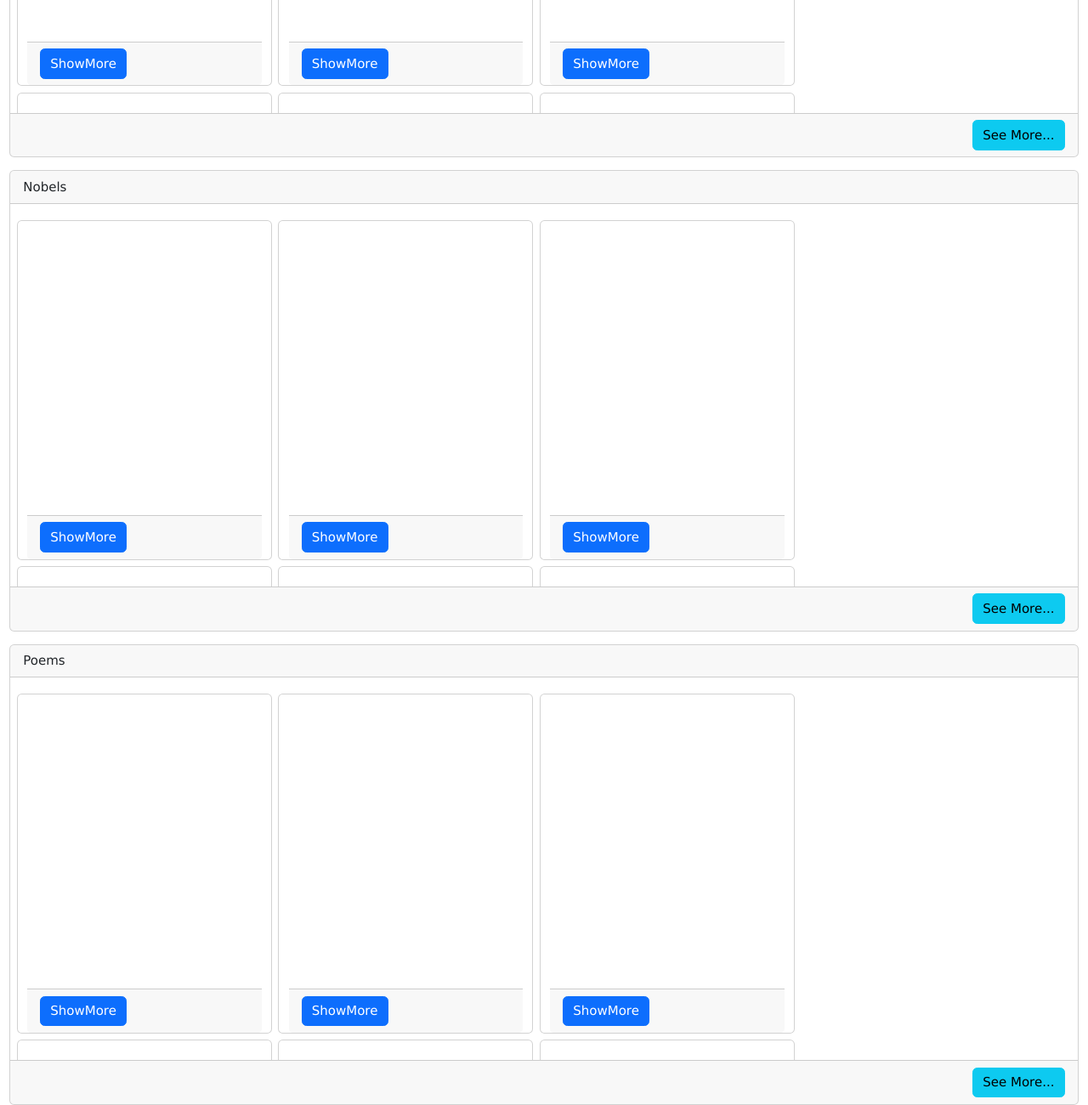
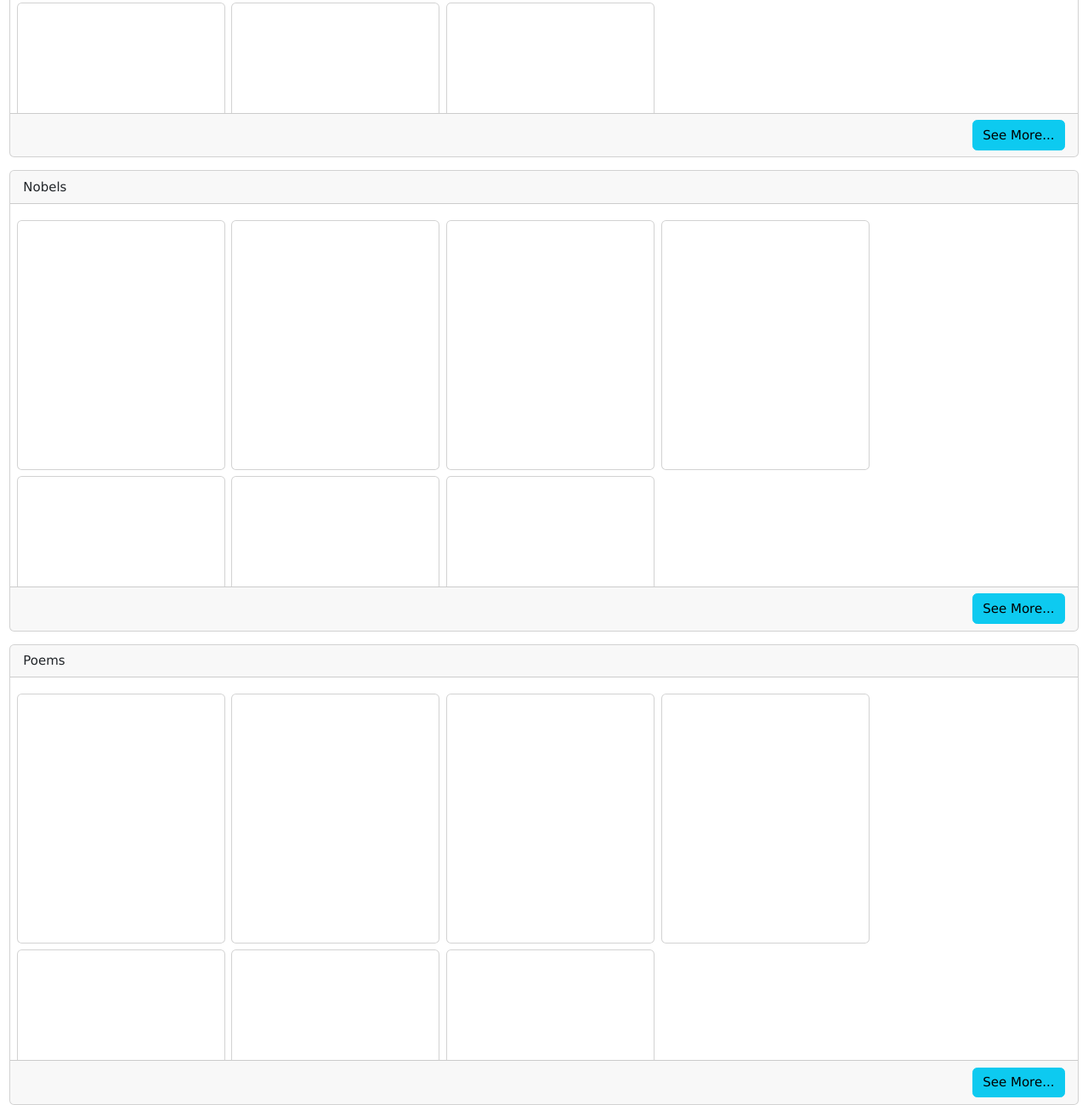
Before and after one commit to pyaephyo11979/OnlineLibrary, a website: page FrontEnd/index.html in a window 1280 px wide. Shown: the part 417-1717 px from the top of the page at 85% size. Drawn offline with nearby package versions, Linux system fonts and the light colour scheme.

Commit message:
Edit index.html

```diff
--- a/FrontEnd/index.html
+++ b/FrontEnd/index.html
@@ -68,70 +68,49 @@
             </div>
         </header>
         <section class=" mt-2" id="home">
-            <div class="card   " id="booksOfTheDay">
+            <div class="card  mtt-2 " id="booksOfTheDay">
                 <div class="card-header">Books Of The Day</div>
                 <div class="card-body row d-flex flex-row overflow-auto flex-wrap " style="width:100%; height:450px;">
-                <div class="col-3 m-1 col-sm-12 card " id="" style="width:300px; height:400px;">
+                <div class="col-3 m-1 col-sm-12 card " id="" style="width:20%; height:70%;">
                     <div class="card-body">
                         <div class="card-img-top"><img src="" class="img-fluid" style="width:100%;" alt=""></div>
                         <div class="card-text"><h3 class="info "></h3></div>
                     </div>
-                    <div class="card-footer">
-                        <a href="" class="btn btn-primary">ShowMore</a>
-                    </div>
                 </div>
-                <div class="col-3 m-1 col-sm-12 card " id="" style="width:300px; height:400px;">
+                <div class="col-3 m-1 col-sm-12 card " id="" style="width:20%; height:70%;">
                     <div class="card-body">
                         <div class="card-img-top"><img src="" class="img-fluid" style="width:100%;" alt=""></div>
                         <div class="card-text"><h3 class="info "></h3></div>
                     </div>
-                    <div class="card-footer">
-                        <a href="" class="btn btn-primary">ShowMore</a>
-                    </div>
                 </div>
-                <div class="col-3 m-1 col-sm-12 card " id="" style="width:300px; height:400px;">
+                <div class="col-3 m-1 col-sm-12 card " id="" style="width:20%; height:70%;">
                     <div class="card-body">
                         <div class="card-img-top"><img src="" class="img-fluid" style="width:100%;" alt=""></div>
                         <div class="card-text"><h3 class="info "></h3></div>
                     </div>
-                    <div class="card-footer">
-                        <a href="" class="btn btn-primary">ShowMore</a>
-                    </div>
                 </div>
-                <div class="col-3 m-1 col-sm-12 card " id="" style="width:300px; height:400px;">
+                <div class="col-3 m-1 col-sm-12 card " id="" style="width:20%; height:70%;">
                     <div class="card-body">
                         <div class="card-img-top"><img src="" class="img-fluid" style="width:100%;" alt=""></div>
                         <div class="card-text"><h3 class="info "></h3></div>
                     </div>
-                    <div class="card-footer">
-                        <a href="" class="btn btn-primary">ShowMore</a>
-                    </div>
                 </div>
-                <div class="col-3 m-1 col-sm-12 card " id="" style="width:300px; height:400px;">
+                <div class="col-3 m-1 col-sm-12 card " id="" style="width:20%; height:70%;">
                     <div class="card-body">
                         <div class="card-img-top"><img src="" class="img-fluid" style="width:100%;" alt=""></div>
                         <div class="card-text"><h3 class="info "></h3></div>
                     </div>
-                    <div class="card-footer">
-                        <a href="" class="btn btn-primary">ShowMore</a>
-                    </div>
                 </div>
-                <div class="col-3 m-1 col-sm-12 card " id="" style="width:300px; height:400px;">
+                <div class="col-3 m-1 col-sm-12 card " id="" style="width:20%; height:70%;">
                     <div class="card-body">
                         <div class="card-img-top"><img src="" class="img-fluid" style="width:100%;" alt=""></div>
                         <div class="card-text"><h3 class="info "></h3></div>
                     </div>
-                    <div class="card-footer">
-                        <a href="" class="btn btn-primary">ShowMore</a>
-                    </div>
                 </div>
-                <div class="col-3 m-1 col-sm-12 card " id="" style="width:300px; height:400px;">
+                <div class="col-3 m-1 col-sm-12 card " id="" style="width:20%; height:70%;">
                     <div class="card-body">
                         <div class="card-img-top"><img src="" class="img-fluid" style="width:100%;" alt=""></div>
                         <div class="card-text"><h3 class="info "></h3></div>
-                    </div>
-                    <div class="card-footer">
-                        <a href="" class="btn btn-primary">ShowMore</a>
                     </div>
                 </div>
                 </div>
@@ -144,67 +123,46 @@
             <div class="card mt-3" id="Nobels">
                 <div class="card-header">Nobels</div>
                 <div class="card-body row d-flex flex-ro overflow-auto flex-wrap" style="width:100%; height:450px;">
-                <div class="col-3 col-lg-12 card m-1" id="" style="width:300px; height:400px;">
+                <div class="col-3 col-lg-12 card m-1" id="" style="width:20%; height:70%;">
                     <div class="card-body">
                         <div class="card-img-top"><img src="" class="img-fluid" style="width:100%;" alt=""></div>
                         <div class="card-text"><h3 class="info "></h3></div>
                     </div>
-                    <div class="card-footer">
-                        <a href="" class="btn btn-primary">ShowMore</a>
-                    </div>
                 </div>
-                <div class="col-3 col-lg-12 card m-1" id="" style="width:300px; height:400px;">
+                <div class="col-3 col-lg-12 card m-1" id="" style="width:20%; height:70%;">
                     <div class="card-body">
                         <div class="card-img-top"><img src="" class="img-fluid" style="width:100%;" alt=""></div>
                         <div class="card-text"><h3 class="info "></h3></div>
                     </div>
-                    <div class="card-footer">
-                        <a href="" class="btn btn-primary">ShowMore</a>
-                    </div>
                 </div>
-                <div class="col-3 col-lg-12 card m-1" id="" style="width:300px; height:400px;">
+                <div class="col-3 col-lg-12 card m-1" id="" style="width:20%; height:70%;">
                     <div class="card-body">
                         <div class="card-img-top"><img src="" class="img-fluid" style="width:100%;" alt=""></div>
                         <div class="card-text"><h3 class="info "></h3></div>
                     </div>
-                    <div class="card-footer">
-                        <a href="" class="btn btn-primary">ShowMore</a>
-                    </div>
                 </div>
-                <div class="col-3 col-lg-12 card m-1" id="" style="width:300px; height:400px;">
+                <div class="col-3 col-lg-12 card m-1" id="" style="width:20%; height:70%;">
                     <div class="card-body">
                         <div class="card-img-top"><img src="" class="img-fluid" style="width:100%;" alt=""></div>
                         <div class="card-text"><h3 class="info "></h3></div>
                     </div>
-                    <div class="card-footer">
-                        <a href="" class="btn btn-primary">ShowMore</a>
-                    </div>
                 </div>
-                <div class="col-3 col-lg-12 card m-1" id="" style="width:300px; height:400px;">
+                <div class="col-3 col-lg-12 card m-1" id="" style="width:20%; height:70%;">
                     <div class="card-body">
                         <div class="card-img-top"><img src="" class="img-fluid" style="width:100%;" alt=""></div>
                         <div class="card-text"><h3 class="info "></h3></div>
                     </div>
-                    <div class="card-footer">
-                        <a href="" class="btn btn-primary">ShowMore</a>
-                    </div>
                 </div>
-                <div class="col-3 col-lg-12 card m-1" id="" style="width:300px; height:400px;">
+                <div class="col-3 col-lg-12 card m-1" id="" style="width:20%; height:70%;">
                     <div class="card-body">
                         <div class="card-img-top"><img src="" class="img-fluid" style="width:100%;" alt=""></div>
                         <div class="card-text"><h3 class="info "></h3></div>
                     </div>
-                    <div class="card-footer">
-                        <a href="" class="btn btn-primary">ShowMore</a>
-                    </div>
                 </div>
-                <div class="col-3 col-lg-12 card m-1" id="" style="width:300px; height:400px;">
+                <div class="col-3 col-lg-12 card m-1" id="" style="width:20%; height:70%;">
                     <div class="card-body">
                         <div class="card-img-top"><img src="" class="img-fluid" style="width:100%;" alt=""></div>
                         <div class="card-text"><h3 class="info "></h3></div>
-                    </div>
-                    <div class="card-footer">
-                        <a href="" class="btn btn-primary">ShowMore</a>
                     </div>
                 </div>
                 </div>
@@ -217,67 +175,46 @@
             <div class="card  mt-3" id="Poems">
                 <div class="card-header">Poems</div>
                 <div class="card-body row d-flex flex-ro overflow-auto flex-wrap" style="width:100%; height:450px;">
-                <div class="col-3 col-lg-12 card m-1" id="" style="width:300px; height:400px;">
+                <div class="col-3 col-lg-12 card m-1" id="" style="width:20%; height:70%;">
                     <div class="card-body">
                         <div class="card-img-top"><img src="" class="img-fluid" style="width:100%;" alt=""></div>
                         <div class="card-text"><h3 class="info "></h3></div>
                     </div>
-                    <div class="card-footer">
-                        <a href="" class="btn btn-primary">ShowMore</a>
-                    </div>
                 </div>
-                <div class="col-3 col-lg-12 card m-1" id="" style="width:300px; height:400px;">
+                <div class="col-3 col-lg-12 card m-1" id="" style="width:20%; height:70%;">
                     <div class="card-body">
                         <div class="card-img-top"><img src="" class="img-fluid" style="width:100%;" alt=""></div>
                         <div class="card-text"><h3 class="info "></h3></div>
                     </div>
-                    <div class="card-footer">
-                        <a href="" class="btn btn-primary">ShowMore</a>
-                    </div>
                 </div>
-                <div class="col-3 col-lg-12 card m-1" id="" style="width:300px; height:400px;">
+                <div class="col-3 col-lg-12 card m-1" id="" style="width:20%; height:70%;">
                     <div class="card-body">
                         <div class="card-img-top"><img src="" class="img-fluid" style="width:100%;" alt=""></div>
                         <div class="card-text"><h3 class="info "></h3></div>
                     </div>
-                    <div class="card-footer">
-                        <a href="" class="btn btn-primary">ShowMore</a>
-                    </div>
                 </div>
-                <div class="col-3 col-lg-12 card m-1" id="" style="width:300px; height:400px;">
+                <div class="col-3 col-lg-12 card m-1" id="" style="width:20%; height:70%;">
                     <div class="card-body">
                         <div class="card-img-top"><img src="" class="img-fluid" style="width:100%;" alt=""></div>
                         <div class="card-text"><h3 class="info "></h3></div>
                     </div>
-                    <div class="card-footer">
-                        <a href="" class="btn btn-primary">ShowMore</a>
-                    </div>
                 </div>
-                <div class="col-3 col-lg-12 card m-1" id="" style="width:300px; height:400px;">
+                <div class="col-3 col-lg-12 card m-1" id="" style="width:20%; height:70%;">
                     <div class="card-body">
                         <div class="card-img-top"><img src="" class="img-fluid" style="width:100%;" alt=""></div>
                         <div class="card-text"><h3 class="info "></h3></div>
                     </div>
-                    <div class="card-footer">
-                        <a href="" class="btn btn-primary">ShowMore</a>
-                    </div>
                 </div>
-                <div class="col-3 col-lg-12 card m-1" id="" style="width:300px; height:400px;">
+                <div class="col-3 col-lg-12 card m-1" id="" style="width:20%; height:70%;">
                     <div class="card-body">
                         <div class="card-img-top"><img src="" class="img-fluid" style="width:100%;" alt=""></div>
                         <div class="card-text"><h3 class="info "></h3></div>
                     </div>
-                    <div class="card-footer">
-                        <a href="" class="btn btn-primary">ShowMore</a>
-                    </div>
                 </div>
-                <div class="col-3 col-lg-12 card m-1" id="" style="width:300px; height:400px;">
+                <div class="col-3 col-lg-12 card m-1" id="" style="width:20%; height:70%;">
                     <div class="card-body">
                         <div class="card-img-top"><img src="" class="img-fluid" style="width:100%;" alt=""></div>
                         <div class="card-text"><h3 class="info "></h3></div>
-                    </div>
-                    <div class="card-footer">
-                        <a href="" class="btn btn-primary">ShowMore</a>
                     </div>
                 </div>
                 </div>
@@ -325,7 +262,7 @@
                         <input id="pSw2" name="pSw2" placeholder="Enter Password" type="password" class="form-control">
                         <label for="pSw2">Enter Identical Password Again</label>
                     </div>
-                    <button type="button" id="createBtn" class="btn mt-2 mb-2 btn-success">SignUp</button>
+                    <button type="button" id="signUp" class="btn mt-2 mb-2 btn-success">SignUp</button>
                     <a type="button" style="cursor: pointer;" id="loginAccBtn" class="btn mt-2 mb-2 d-block text-decoration-none fs-6">Already have an account? Login Now</a>
                 </div>
             </div>
```
